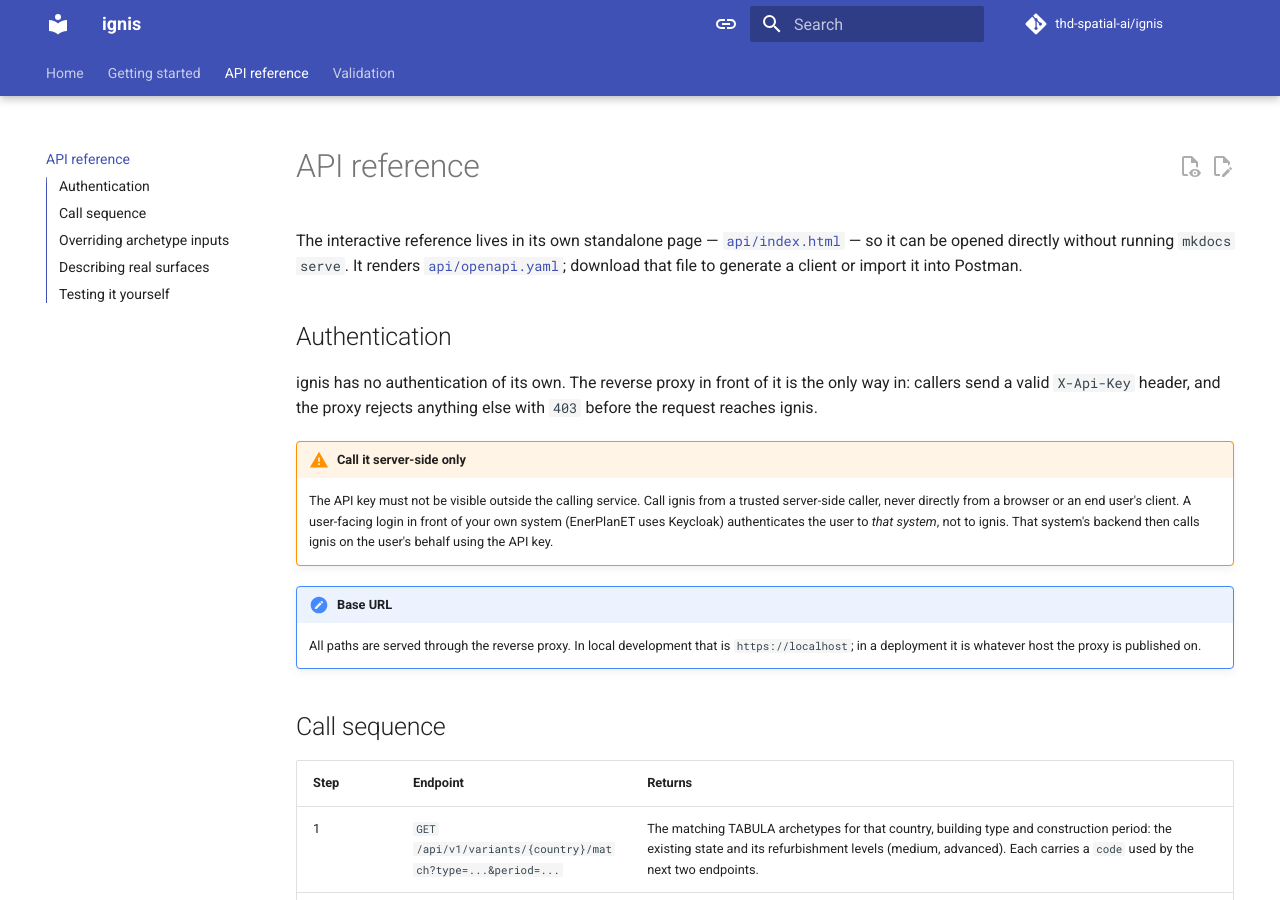
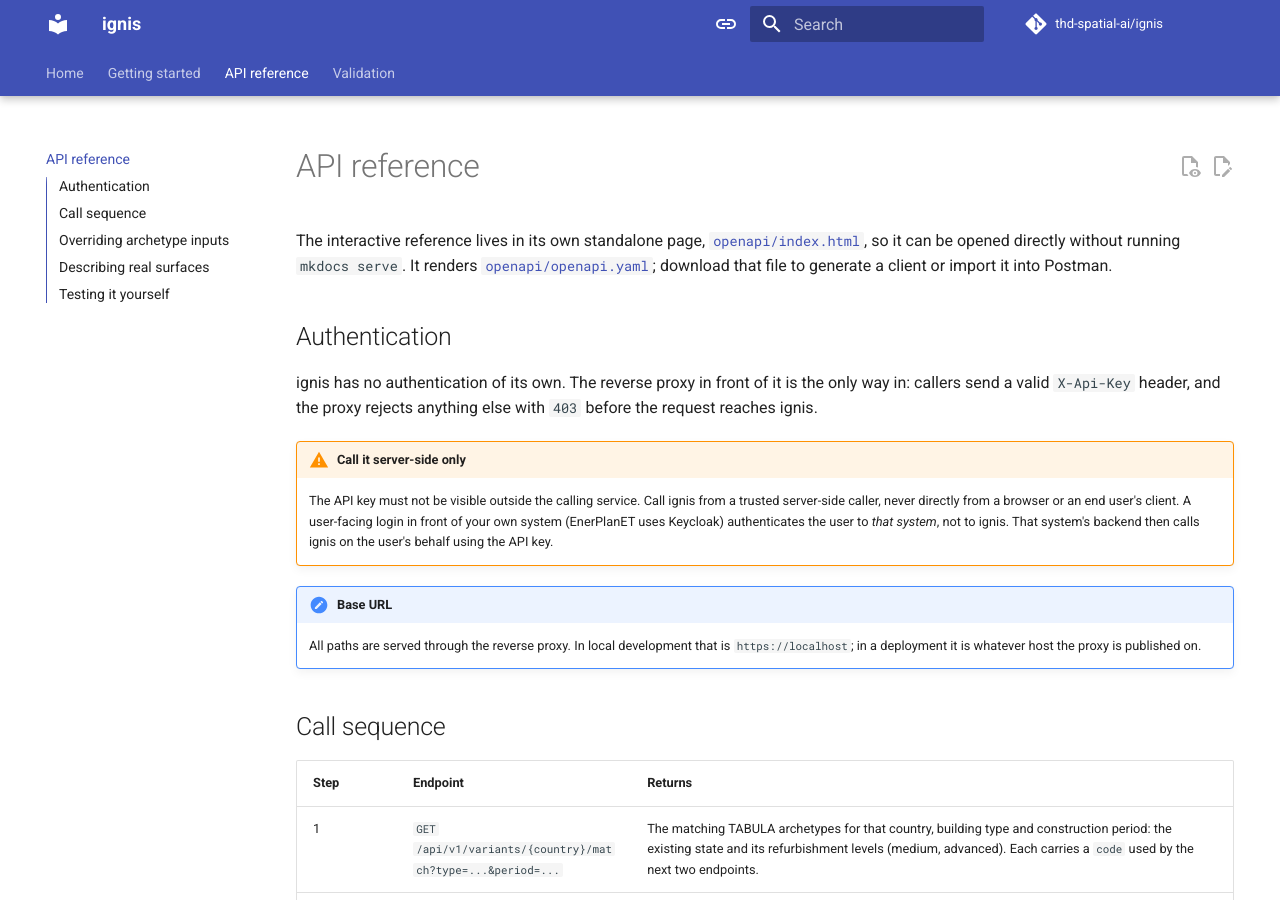
Before and after one commit to THD-Spatial-AI/ignis, an MkDocs documentation site: the page built from docs/api.md, in a window 1280 px wide and 900 px high. Built offline with MkDocs 1.6.1 and Material for MkDocs 9.7.7, drawn with Linux system fonts in a browser that asks for light colours; comment, search, counter and statistics services are not loaded; some of the changed text lies outside the part shown.

Commit message:
fix(api): move standalone Swagger page out of docs/api/
docs/api.md is a mkdocs nav page, and with use_directory_urls (the
default) it builds to site/api/index.html. The standalone Swagger UI
page landed at the identical output path, so mkdocs silently let one
clobber the other: the deployed /api/ URL served the mkdocs nav page,
not the Swagger UI, and the "Open the API reference" link on that page
pointed at itself.

Moved the standalone page and openapi.yaml to docs/openapi/, which
does not collide with any nav page slug. Verified locally: mkdocs
build --strict now produces a real Swagger UI at site/openapi/ and the
mkdocs-generated api/index.html page's link correctly resolves to it.

```diff
--- a/docs/api.md
+++ b/docs/api.md
@@ -1,6 +1,6 @@
 # API reference
 
-The interactive reference lives in its own standalone page — [`api/index.html`](api/index.html) — so it can be opened directly without running `mkdocs serve`. It renders [`api/openapi.yaml`](api/openapi.yaml); download that file to generate a client or import it into Postman.
+The interactive reference lives in its own standalone page, [`openapi/index.html`](openapi/index.html), so it can be opened directly without running `mkdocs serve`. It renders [`openapi/openapi.yaml`](openapi/openapi.yaml); download that file to generate a client or import it into Postman.
 
 ## Authentication
 
@@ -70,11 +70,11 @@
 
 ## Testing it yourself
 
-[Open the API reference](api/index.html) and it can call a locally running ignis directly — no `mkdocs serve` needed to view it.
+[Open the API reference](openapi/index.html), which can call a locally running ignis directly, no `mkdocs serve` needed to view it.
 
 **Step 1:** Start the stack, from `environment/`: `docker compose -f docker-compose.quickstart.yml up -d`. On a first run, load the TABULA data once: `docker compose -f docker-compose.quickstart.yml --profile seed run --rm ignis-build-db`.
 
-**Step 2:** Serve `docs/api/` on `http://localhost:8000` (`python -m http.server 8000` from that directory works) — the reverse proxy's `ALLOWED_ORIGINS` allows that origin already. Opening the file directly (`file://`) works for reading the reference, but **Try it out** needs an allowed origin.
+**Step 2:** Serve `docs/openapi/` on `http://localhost:8000` (`python -m http.server 8000` from that directory works), since the reverse proxy's `ALLOWED_ORIGINS` allows that origin already. Opening the file directly (`file://`) works for reading the reference, but **Try it out** needs an allowed origin.
 
 **Step 3:** If your browser has never trusted the local proxy's certificate, open `https://localhost` directly once and accept it, or run `caddy trust`.
 
--- a/docs/api/index.html
+++ b/docs/openapi/index.html
@@ -14,7 +14,7 @@
          step. Standalone so a dev can open this file directly without
          running `mkdocs serve` first. Try it out is left enabled (unlike
          weather's docs page) since ignis's reverse proxy already allows
-         CORS from the deployed Pages origin and from localhost:8000 — see
+         CORS from the deployed Pages origin and from localhost:8000, see
          environment/env/common.env's ALLOWED_ORIGINS. Renders openapi.yaml
          directly, which stays the single source of truth. -->
     <div id="swagger-ui"></div>
--- a/docs/api/openapi.yaml
+++ b/docs/openapi/openapi.yaml
@@ -17,7 +17,7 @@
     checks that header and rejects anything else with `403` before the
     request ever reaches ignis.
 
-    ignis is meant to be called by a trusted, server-side caller — never
+    ignis is meant to be called by a trusted, server-side caller, never
     directly by a browser or an end user's client, since the key must not be
     visible outside that caller. If the system calling ignis has its own
     user-facing login (EnerPlanET, for example, uses Keycloak), that login
```
